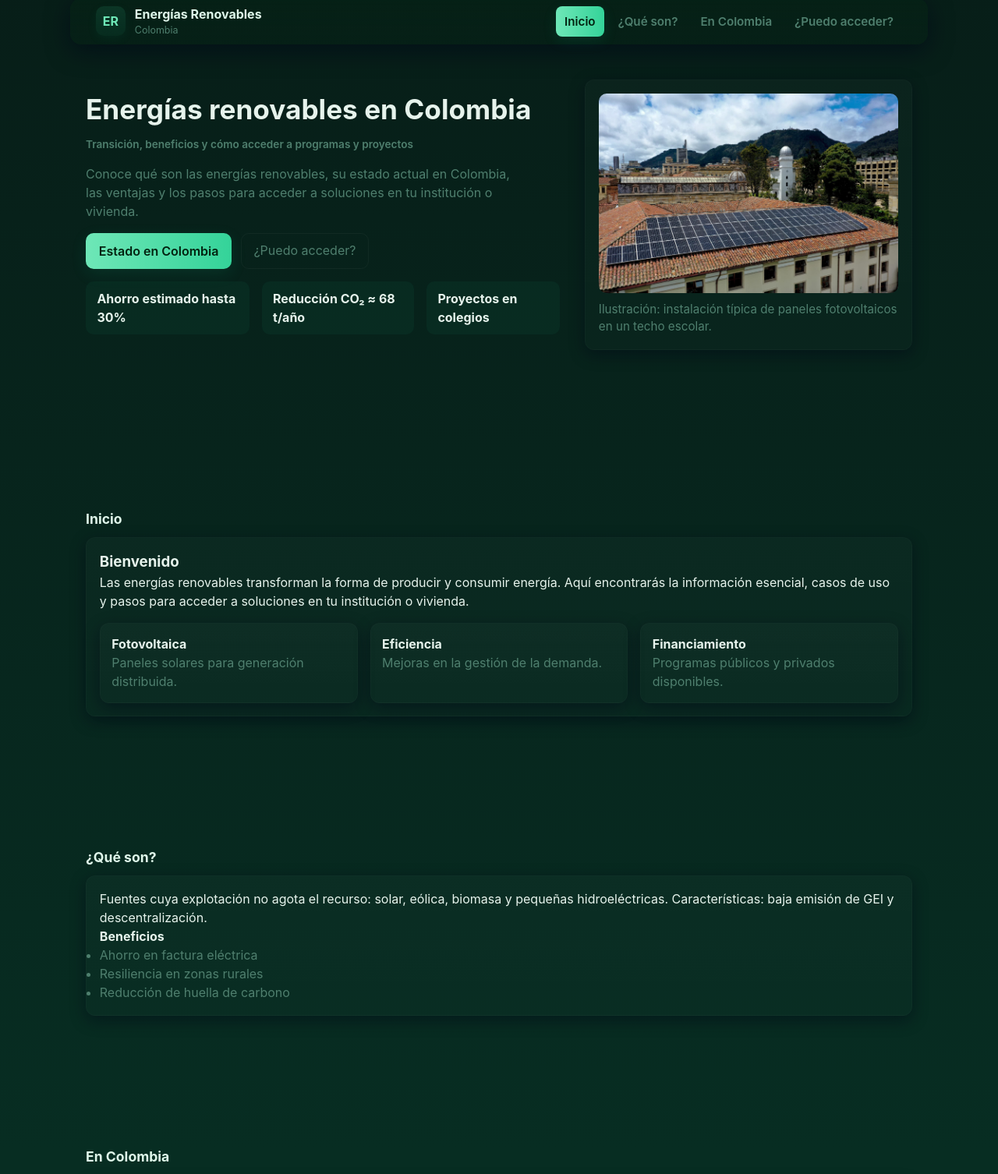
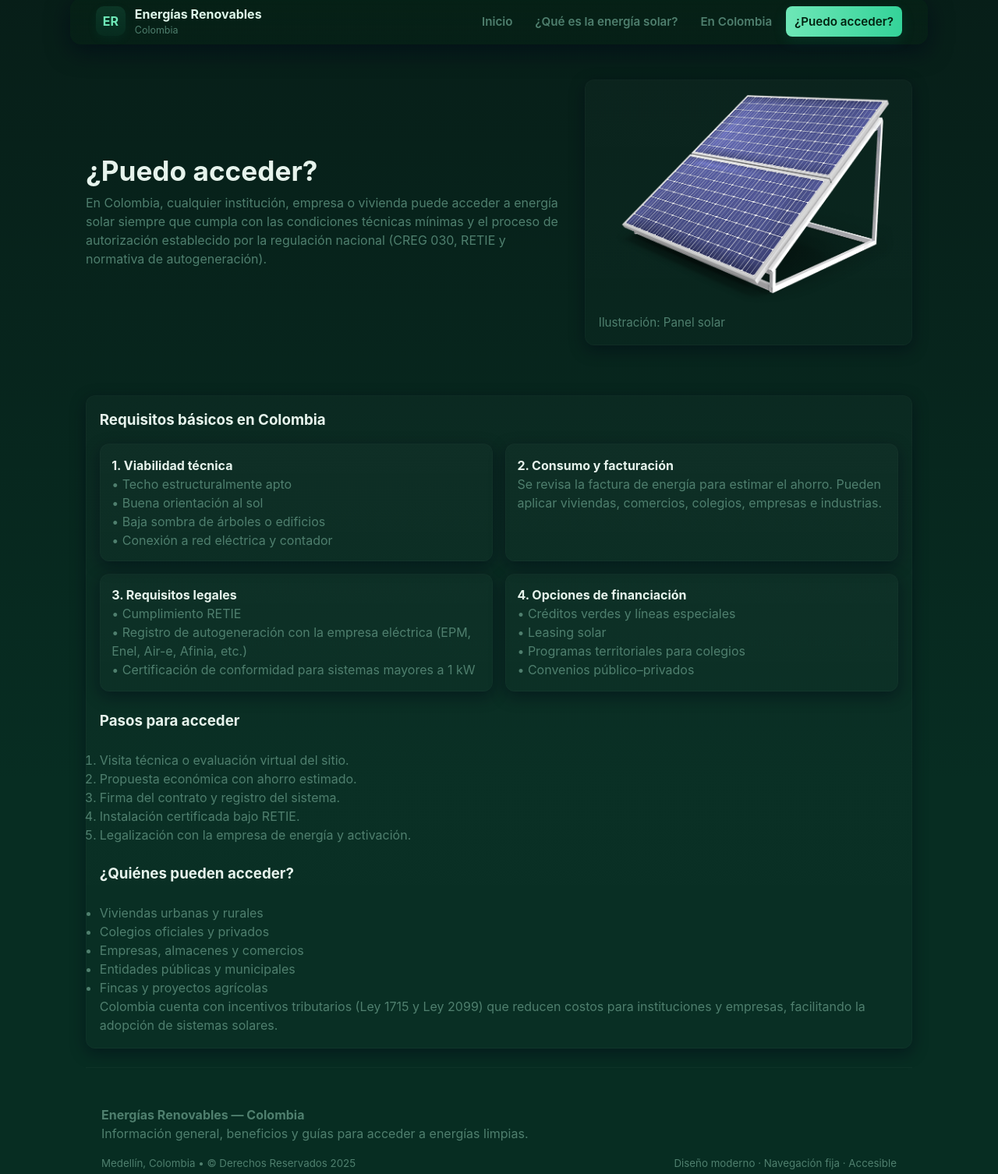
Before and after one commit to NicoFong/Talento-tech-Proyecto, a plain HTML site: page puedo.html in a window 1280 px wide. Shown: the part 20-1526 px from the top of the page at 78% size. Drawn offline with Linux system fonts and the light colour scheme.

Commit message:
30.11
Se corrigen el menu para que muestre la pgn en la que esta, se termina puedo en colombia.

```diff
--- a/funciones.js
+++ b/funciones.js
@@ -2,6 +2,7 @@
 const mobileToggle = document.getElementById('mobileToggle');
 const mobileMenu = document.getElementById('mobileMenu');
 const navLinks = Array.from(document.querySelectorAll('.nav-link'));
+
 
 // Toggle menú móvil
 if (mobileToggle && mobileMenu) {
@@ -55,22 +56,15 @@ navLinks.forEach(link => {
   });
 });
 
-// Resaltar enlace activo según scroll
-const sections = navLinks.map(a => document.getElementById(a.getAttribute('data-target')));
+// === Resaltar página actual por URL ===
+const currentPage = window.location.pathname.split('/').pop();
 
-function onScroll() {
-  const offset = window.scrollY + 110; // compensación por nav fijo
-  let currentIndex = sections.findIndex(sec => sec && (sec.offsetTop <= offset && (sec.offsetTop + sec.offsetHeight) > offset));
-  navLinks.forEach(l => l.classList.remove('active'));
-  if (currentIndex >= 0) {
-    navLinks[currentIndex].classList.add('active');
-  } else {
-    navLinks[0].classList.add('active');
+navLinks.forEach(link => {
+  const linkPage = link.getAttribute('href');
+  if (linkPage === currentPage) {
+    link.classList.add('active');
   }
-}
-
-window.addEventListener('scroll', onScroll, { passive: true });
-window.addEventListener('load', onScroll);
+});
 
 // Mejor manejo de accesibilidad: cerrar menú con ESC
 document.addEventListener('keydown', (e) => {
--- a/misestilos.css
+++ b/misestilos.css
@@ -193,7 +193,7 @@ body {
 }
 
 /* Secciones y tarjetas */
-.section{ padding: 5.25rem 0; }
+.section{ padding: 1.5rem 0; }
 .section-title{ font-size:1.1rem;
   margin-bottom:.6rem;
   color:#dff7ea;
--- a/puedo.html
+++ b/puedo.html
@@ -25,7 +25,7 @@
       <div class="nav-links" id="navLinks">
         <ul>
           <li><a href="index.html" class="nav-link" data-target="Inicio">Inicio</a></li>
-          <li><a href="queSon.html" class="nav-link" data-target="queSon">¿Qué son?</a></li>
+          <li><a href="queSon.html" class="nav-link" data-target="queSon">¿Qué es la energía solar?</a></li>
           <li><a href="EnColombia.html" class="nav-link" data-target="EnColombia">En Colombia</a></li>
           <li><a href="puedo.html" class="nav-link" data-target="puedo">¿Puedo acceder?</a></li>
         </ul>
@@ -40,7 +40,7 @@
       <div class="container mobile-inner">
         <ul>
           <li><a href="index.html" class="nav-link" data-target="Inicio">Inicio</a></li>
-          <li><a href="queSon.html" class="nav-link" data-target="queSon">¿Qué son?</a></li>
+          <li><a href="queSon.html" class="nav-link" data-target="queSon">¿Qué es la energía solar?</a></li>
           <li><a href="EnColombia.html" class="nav-link" data-target="EnColombia">En Colombia</a></li>
           <li><a href="puedo.html" class="nav-link" data-target="puedo">¿Puedo acceder?</a></li>
         </ul>
@@ -48,100 +48,95 @@
     </div>
   </nav>
 
-  <!-- Hero / Header -->
-  <header class="site-hero">
+  <!-- Hero / Header  -->
+<header class="site-hero">
     <div class="container hero-grid">
       <div>
-        <h1 class="hero-heading">Energías renovables en Colombia<br/>
-          <small class="hero-sub">Transición, beneficios y cómo acceder a programas y proyectos</small>
-        </h1>
+         <h1 class="hero-heading">¿Puedo acceder? <br/> </h1>
+        <p class="muted">
+           En Colombia, cualquier institución, empresa o vivienda puede acceder a energía solar siempre que cumpla con las condiciones técnicas mínimas y el proceso de autorización establecido por la regulación nacional (CREG 030, RETIE y normativa de autogeneración).
 
-        <p class="hero-lead">Conoce qué son las energías renovables, su estado actual en Colombia, las ventajas y los pasos para acceder a soluciones en tu institución o vivienda.</p>
-
-        <div class="hero-cta">
-          <a href="#EnColombia" class="btn">Estado en Colombia</a>
-          <a href="#puedo" class="btn-ghost">¿Puedo acceder?</a>
+        </p>
         </div>
-
-        <div class="kpi" aria-hidden="true">
-          <div class="item">Ahorro estimado hasta 30%</div>
-          <div class="item">Reducción CO₂ ≈ 68 t/año</div>
-          <div class="item">Proyectos  en colegios</div>
-        </div>
-      </div>
-
-      <aside class="card image-card" aria-label="imagen destacada">
+            <aside class="card image-card" aria-label="imagen destacada">
         <figure>
-          <img src="miimagen.jpg" alt="Paneles solares sobre techo institucional" />
+          <img src="puedo.png" alt="Paneles solares sobre techo institucional"  />
         </figure>
-        <p class="caption">Ilustración: instalación típica de paneles fotovoltaicos en un techo escolar.</p>
+        <p class="caption">Ilustración: Panel solar </p>
       </aside>
     </div>
   </header>
 
   <main class="container" role="main">
-    <div class="spacer" aria-hidden="true"></div>
 
-    <!-- Inicio -->
-    <section id="Inicio" class="section" aria-labelledby="tituloInicio">
-      <h2 id="tituloInicio" class="section-title">Inicio</h2>
-      <div class="card">
-        <h3>Bienvenido</h3>
-        <p>Las energías renovables transforman la forma de producir y consumir energía. Aquí encontrarás la información esencial, casos de uso y pasos para acceder a soluciones en tu institución o vivienda.</p>
+    <!-- seccion principal -->
+    <section id="puedoColombia" class="section" aria-labelledby="tituloPuedoColombia">
+  <div class="card">
+      <h3>Requisitos básicos en Colombia</h3>
 
-        <div class="grid-3">
-          <div class="card small"> <h4>Fotovoltaica</h4> <p class="muted">Paneles solares para generación distribuida.</p> </div>
-          <div class="card small"> <h4>Eficiencia</h4> <p class="muted">Mejoras en la gestión de la demanda.</p> </div>
-          <div class="card small"> <h4>Financiamiento</h4> <p class="muted">Programas públicos y privados disponibles.</p> </div>
-        </div>
+    <div class="grid-2">
+      <div class="card small">
+        <h4>1. Viabilidad técnica</h4>
+        <p class="muted">
+          • Techo estructuralmente apto<br>
+          • Buena orientación al sol<br>
+          • Baja sombra de árboles o edificios<br>
+          • Conexión a red eléctrica y contador
+        </p>
       </div>
-    </section>
 
-    <!-- ¿Qué son? -->
-    <section id="queSon" class="section" aria-labelledby="tituloQueSon">
-      <h2 id="tituloQueSon" class="section-title">¿Qué son?</h2>
-      <div class="card">
-        <p>Fuentes cuya explotación no agota el recurso: solar, eólica, biomasa y pequeñas hidroeléctricas. Características: baja emisión de GEI y descentralización.</p>
-        <h4>Beneficios</h4>
-        <ul class="muted">
-          <li>Ahorro en factura eléctrica</li>
-          <li>Resiliencia en zonas rurales</li>
-          <li>Reducción de huella de carbono</li>
-        </ul>
+      <div class="card small">
+        <h4>2. Consumo y facturación</h4>
+        <p class="muted">
+          Se revisa la factura de energía para estimar el ahorro.
+          Pueden aplicar viviendas, comercios, colegios, empresas e industrias.
+        </p>
       </div>
-    </section>
 
-    <!-- En Colombia -->
-    <section id="EnColombia" class="section" aria-labelledby="tituloEnColombia">
-      <h2 id="tituloEnColombia" class="section-title">En Colombia</h2>
-      <div class="card grid-2">
-        <div>
-          <h3>Programas públicos</h3>
-          <p class="muted">Iniciativas gubernamentales y cooperación internacional para colegios y entidades públicas.</p>
-        </div>
-        <div>
-          <h3>Mercado privado</h3>
-          <p class="muted">Modelos: prestación de servicios, leasing y compra de energía.</p>
-        </div>
+      <div class="card small">
+        <h4>3. Requisitos legales</h4>
+        <p class="muted">
+          • Cumplimiento RETIE<br>
+          • Registro de autogeneración con la empresa eléctrica (EPM, Enel, Air-e, Afinia, etc.)<br>
+          • Certificación de conformidad para sistemas mayores a 1 kW
+        </p>
       </div>
-    </section>
 
-    <!-- ¿Puedo acceder? -->
-    <section id="puedo" class="section" aria-labelledby="tituloPuedo">
-      <h2 id="tituloPuedo" class="section-title">¿Puedo acceder?</h2>
-      <div class="card">
-        <h3>Requisitos comunes y pasos</h3>
-        <ol class="muted">
-          <li>Evaluación técnica del sitio (estructura, orientación, sombras).</li>
-          <li>Análisis de consumo y dimensionamiento.</li>
-          <li>Fuentes de financiamiento: programas, créditos o modelos con proveedores.</li>
-          <li>Aprobaciones y permisos si aplican.</li>
-        </ol>
-        <p class="muted">Puedo prepararte una checklist técnica a medida si quieres.</p>
+      <div class="card small">
+        <h4>4. Opciones de financiación</h4>
+        <p class="muted">
+          • Créditos verdes y líneas especiales<br>
+          • Leasing solar<br>
+          • Programas territoriales para colegios<br>
+          • Convenios público–privados
+        </p>
       </div>
-    </section>
-  </main>
+    </div>
+      <br>
+    <h3>Pasos para acceder</h3> <br>
+    <ol class="muted">
+      <li>Visita técnica o evaluación virtual del sitio.</li>
+      <li>Propuesta económica con ahorro estimado.</li>
+      <li>Firma del contrato y registro del sistema.</li>
+      <li>Instalación certificada bajo RETIE.</li>
+      <li>Legalización con la empresa de energía y activación.</li>
+    </ol>
+    <br>
+    <h3>¿Quiénes pueden acceder?</h3> <br>
+    <ul class="muted">
+      <li>Viviendas urbanas y rurales</li>
+      <li>Colegios oficiales y privados</li>
+      <li>Empresas, almacenes y comercios</li>
+      <li>Entidades públicas y municipales</li>
+      <li>Fincas y proyectos agrícolas</li>
+    </ul>
 
+    <p class="muted">
+      Colombia cuenta con incentivos tributarios (Ley 1715 y Ley 2099)
+      que reducen costos para instituciones y empresas, facilitando la adopción de sistemas solares.
+    </p>
+  </div>
+</section>
   <!-- Footer -->
   <footer class="site-footer">
     <div class="container footer-grid">
```
Also changed, not shown: EnColombia.html (+49 -58 lines), index.html (+3 -3 lines), queSon.html (+4 -5 lines), colombia.jpeg (added), puedo.png (added), 2 other files.
